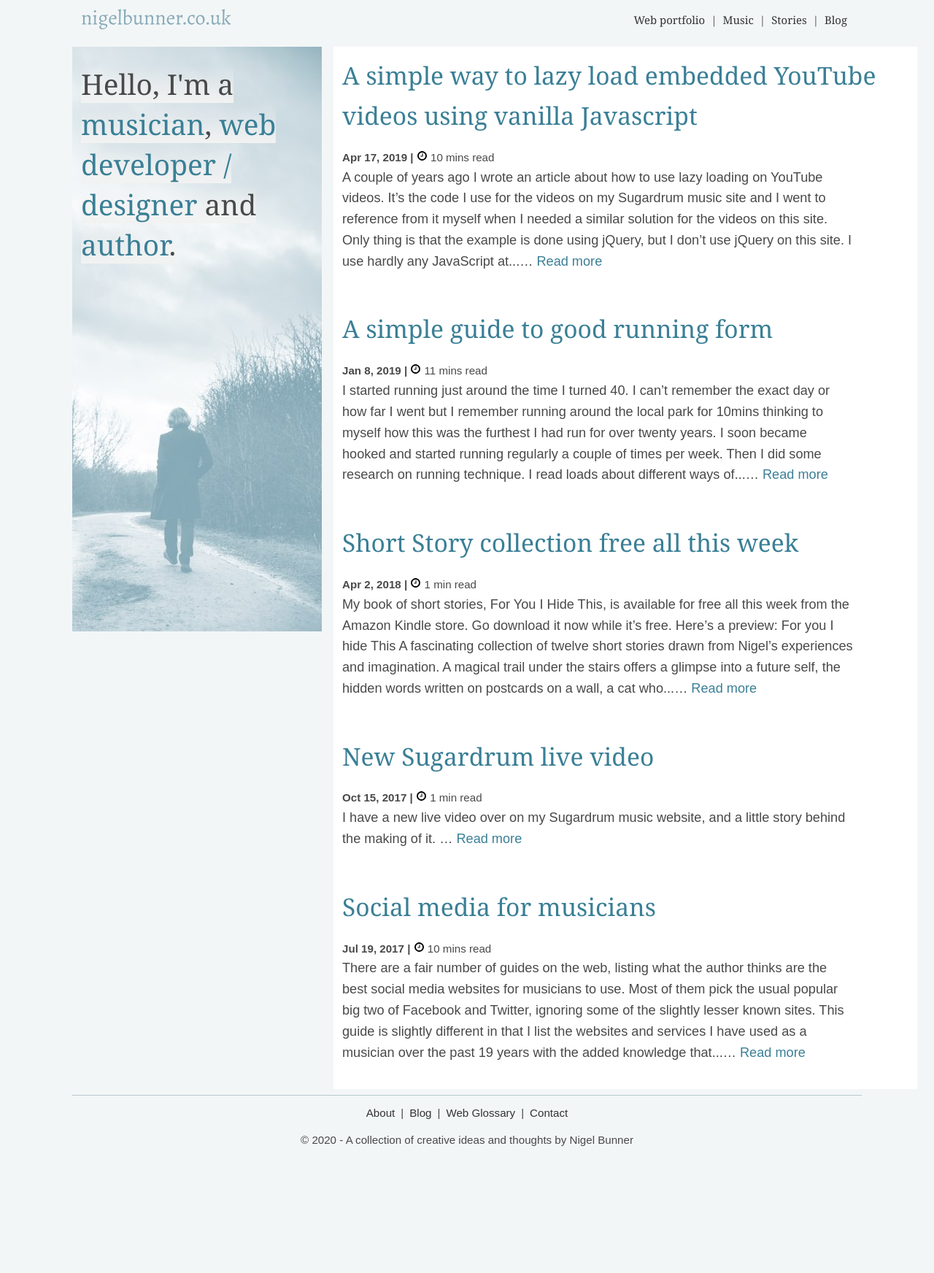
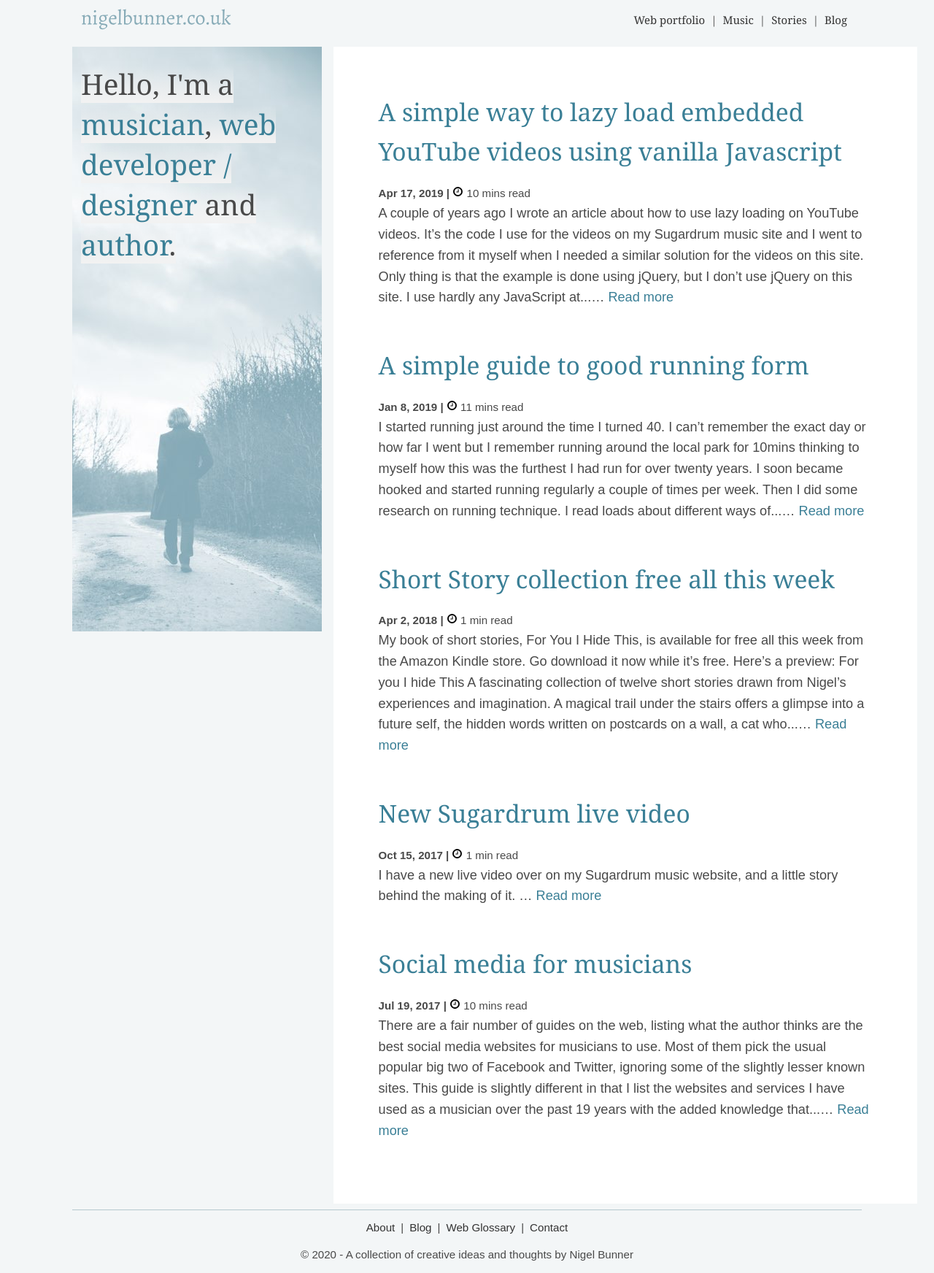
Before and after one commit to nbunner-personal/nigelbunner, a Jekyll site: the page built from index.md, in a window 1280 px wide. Shown: the whole page at 73% size. Built offline with Jekyll 4.4.1, drawn with Linux system fonts in a browser that asks for light colours; before the commit the page ends 1587 px from its top, so only the background shows below that.

Commit message:
Update _layout.scss

```diff
--- a/_sass/_layout.scss
+++ b/_sass/_layout.scss
@@ -21,7 +21,7 @@
   padding: 8px;
 }
 .content {
-  padding: 12px;
+  padding: 7.6923%;
 }
 
 aside {
```
